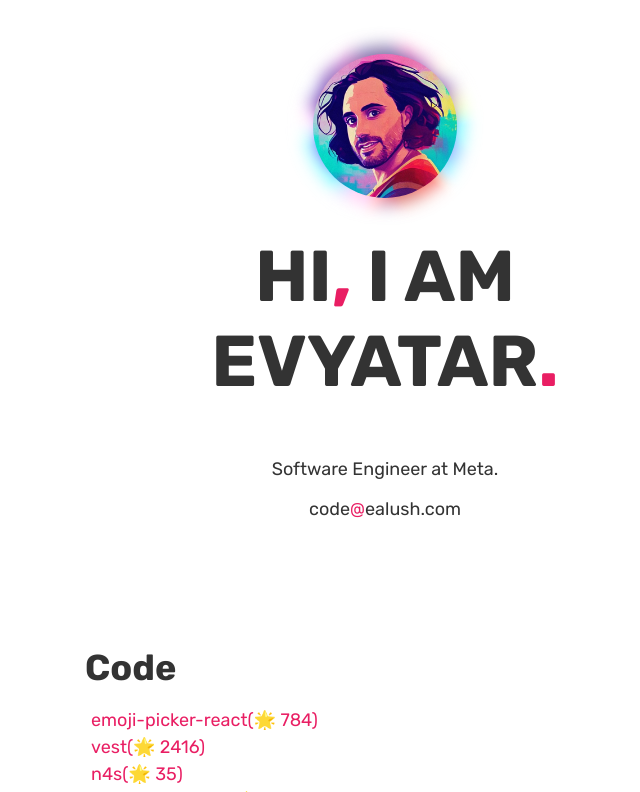
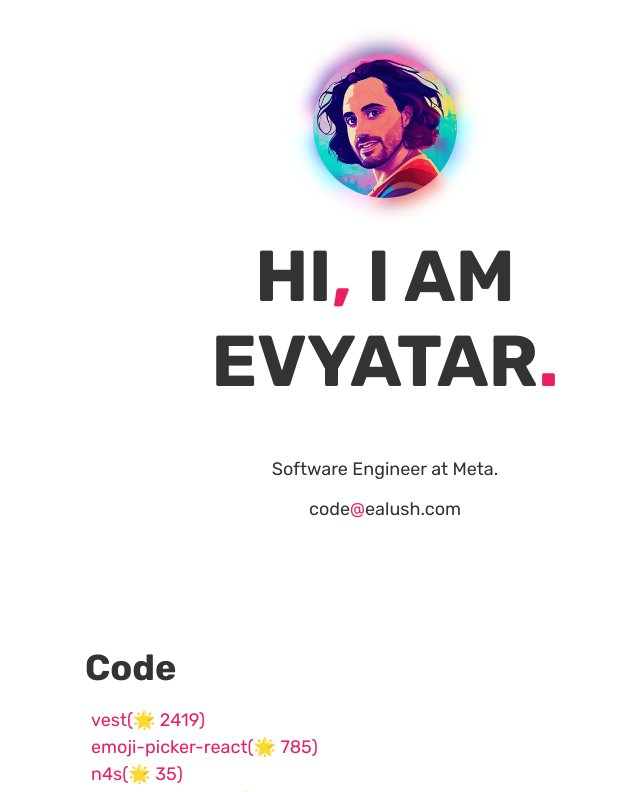
Before and after one commit to ealush/ealush.github.io, a website: page index.html in a window 1280 px wide. Shown: the top 792 px of the page, without its empty margins (255-895 px from the left). Drawn offline with Linux system fonts and the light colour scheme.

```diff
--- a/index.html
+++ b/index.html
@@ -24,9 +24,9 @@
             <h2>Code</h2>
             <ul>
             <li>
-                  <a href="https://github.com/ealush/emoji-picker-react" target="_blank" rel="noopener noreferrer">emoji-picker-react(🌟 784)</a>
+                  <a href="https://github.com/ealush/vest" target="_blank" rel="noopener noreferrer">vest(🌟 2419)</a>
               </li><li>
-                  <a href="https://github.com/ealush/vest" target="_blank" rel="noopener noreferrer">vest(🌟 2416)</a>
+                  <a href="https://github.com/ealush/emoji-picker-react" target="_blank" rel="noopener noreferrer">emoji-picker-react(🌟 785)</a>
               </li><li>
                   <a href="https://github.com/ealush/n4s" target="_blank" rel="noopener noreferrer">n4s(🌟 35)</a>
               </li><li>
```
